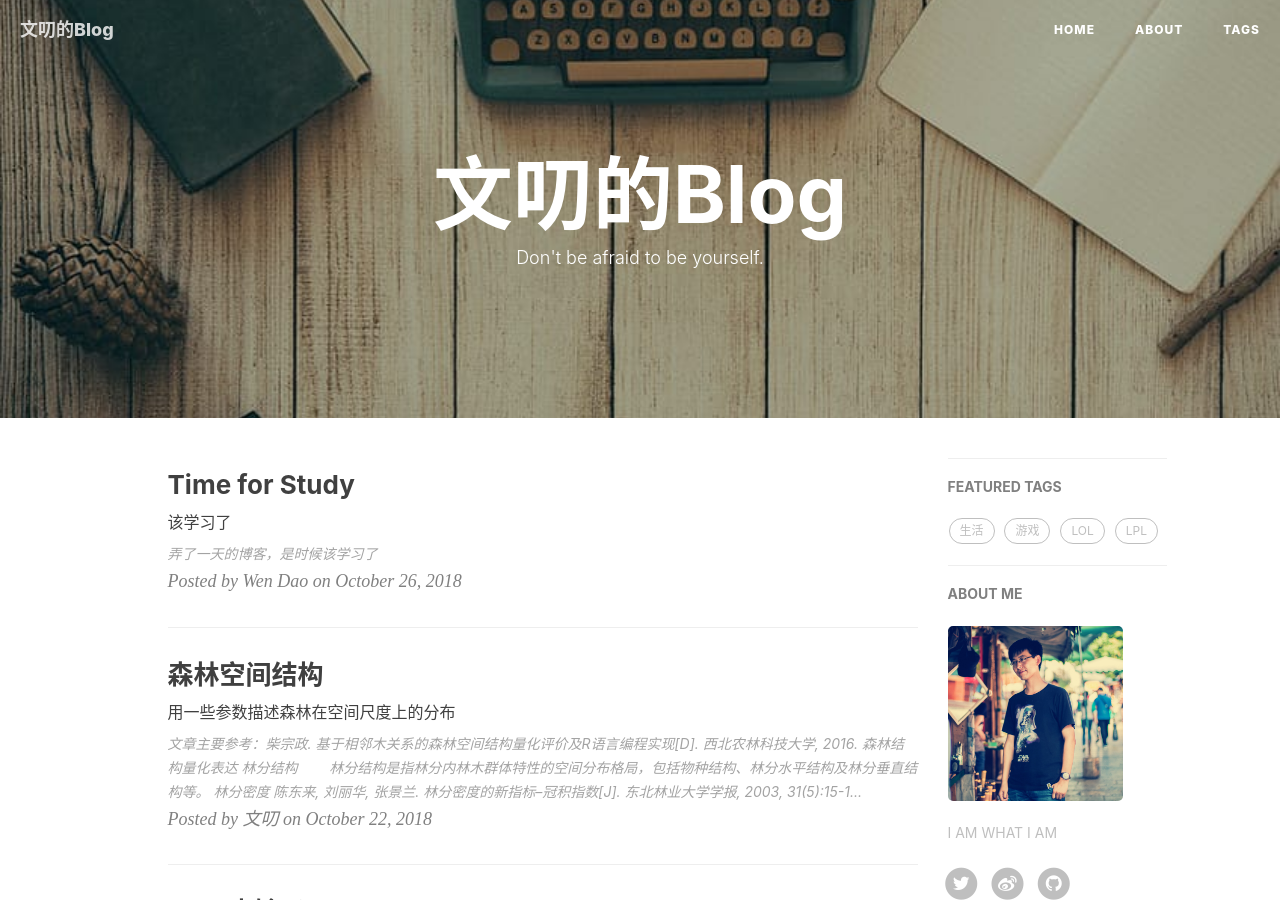
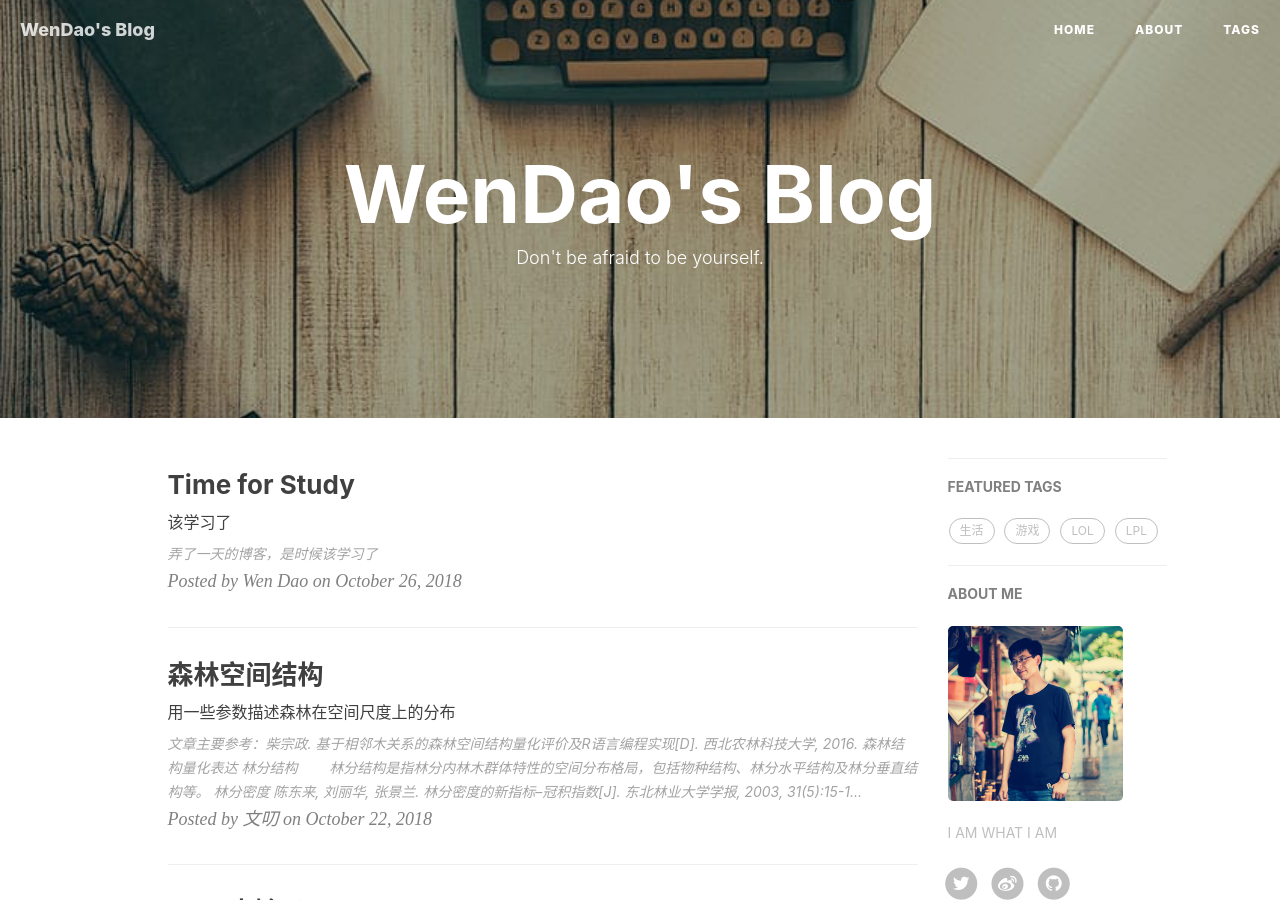
Before and after one commit to ismethr/ismethr, a Jekyll site: the page built from index.html, in a window 1280 px wide and 900 px high. Built offline with Jekyll 4.4.1, drawn with Linux system fonts in a browser that asks for light colours; nearby versions of some CDN libraries; the list of posts is cut into pages by our own code; comment, search, counter and statistics services are not loaded; some of the changed text lies outside the part shown.

Commit message:
add scholar

```diff
--- a/_config.yml
+++ b/_config.yml
@@ -1,6 +1,6 @@
 # Site settings
-title: 文叨的Blog
-SEOTitle: 文叨的博客 | WD Blog
+title: WenDao's Blog
+SEOTitle: 文叨 | WD Blog
 header-img: img/post-bg-desk.jpg
 email: ismethre@gmail.com
 description: "Don't be afraid to be yourself."
```
Also changed, not shown: scholar.md (added).
